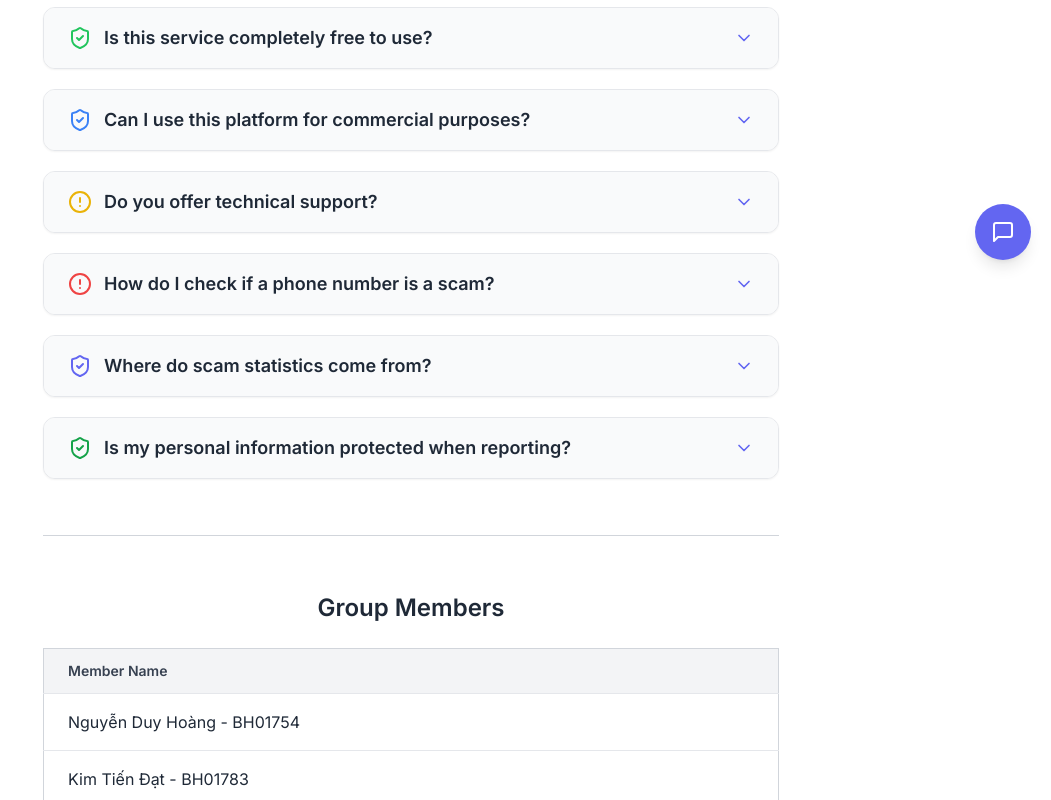
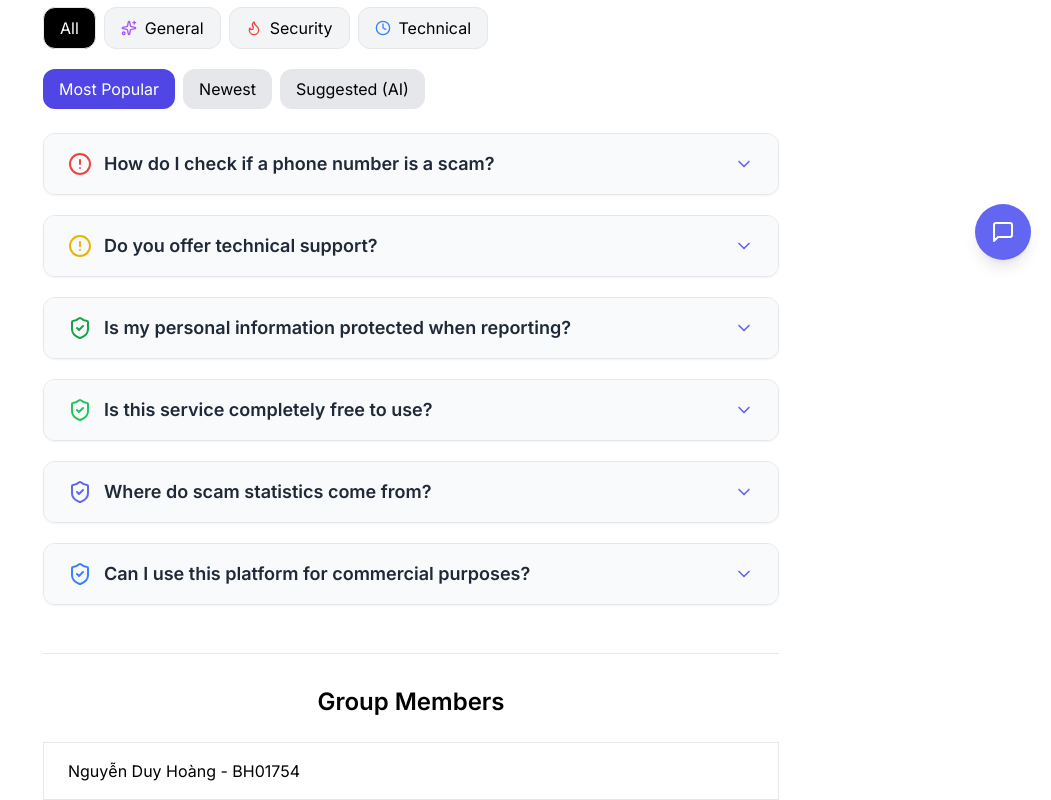
Before and after one commit to MaFiMoi/Computing_Research_Project_Group5, a Next.js app: page /faq in a window 1280 px wide. Shown: the part 520-1320 px from the top of the page, without its empty margins (229-1280 px from the left). Built offline with nearby package versions, Linux system fonts and the light colour scheme.

Commit message:
Updated search and FAQ section

```diff
--- a/src/components/FaqItem.tsx
+++ b/src/components/FaqItem.tsx
@@ -9,7 +9,27 @@
   AlertCircle,
   XCircle,
   Sparkles,
+  Flame,
+  Clock,
+  ThumbsUp,
+  ThumbsDown,
 } from "lucide-react";
+
+// =======================================================
+// CATEGORY + SORT OPTIONS
+// =======================================================
+const categories = [
+  { id: "all", label: "All", icon: null },
+  { id: "general", label: "General", icon: <Sparkles className="w-4 h-4 text-purple-500" /> },
+  { id: "security", label: "Security", icon: <Flame className="w-4 h-4 text-red-500" /> },
+  { id: "technical", label: "Technical", icon: <Clock className="w-4 h-4 text-blue-500" /> },
+];
+
+const sortModes = [
+  { id: "popular", label: "Most Popular" },
+  { id: "newest", label: "Newest" },
+  { id: "suggested", label: "Suggested (AI)" },
+];
 
 // =======================================================
 // Highlight Function
@@ -21,22 +41,17 @@
 };
 
 // =======================================================
-// AI Similarity Function (no API required)
+// AI Similarity Function
 // =======================================================
 const getSimilarityScore = (query: string, target: string): number => {
   const q = query.toLowerCase();
   const t = target.toLowerCase();
 
   if (!q) return 0;
-  if (t.includes(q)) return q.length * 5; // ưu tiên match trực tiếp
+  if (t.includes(q)) return q.length * 5;
 
-  // AI-like fuzzy matching
   let score = 0;
-  for (let char of q) {
-    if (t.includes(char)) score += 1;
-  }
-
-  // Ưu tiên từ nằm ở đầu câu
+  for (let char of q) if (t.includes(char)) score++;
   if (t.startsWith(q)) score += 4;
 
   return score;
@@ -53,35 +68,30 @@
   answer,
   icon,
   keyword,
+  helpful,
+  setHelpful,
 }: any) {
   const open = activeIndex === index;
 
   return (
     <div className="mb-5 border rounded-xl shadow-sm bg-white dark:bg-gray-800 dark:border-gray-700 overflow-hidden">
-      {/* Question */}
       <button
         onClick={() => onToggle(index)}
-        className="w-full flex items-center justify-between px-6 py-4 text-left text-lg text-gray-800 dark:text-gray-200 bg-gray-50 dark:bg-gray-700 hover:bg-gray-100 dark:hover:bg-gray-600 transition-all duration-300"
+        className="w-full flex items-center justify-between px-6 py-4 text-left text-lg text-gray-800 dark:text-gray-200 bg-gray-50 dark:bg-gray-700 hover:bg-gray-100 dark:hover:bg-gray-600 transition-all"
       >
         <div className="flex items-center gap-3">
           {icon}
           <span
             className="font-semibold"
-            dangerouslySetInnerHTML={{
-              __html: highlightText(question, keyword),
-            }}
+            dangerouslySetInnerHTML={{ __html: highlightText(question, keyword) }}
           />
         </div>
 
-        <motion.div
-          animate={{ rotate: open ? 180 : 0 }}
-          transition={{ duration: 0.3 }}
-        >
+        <motion.div animate={{ rotate: open ? 180 : 0 }} transition={{ duration: 0.3 }}>
           <ChevronDown className="w-5 h-5 text-indigo-500" />
         </motion.div>
       </button>
 
-      {/* Answer */}
       <AnimatePresence>
         {open && (
           <motion.div
@@ -91,11 +101,30 @@
             transition={{ duration: 0.35 }}
             className="px-6 py-4 text-gray-600 dark:text-gray-300 border-t dark:border-gray-600"
           >
-            <div
-              dangerouslySetInnerHTML={{
-                __html: highlightText(answer, keyword),
-              }}
-            />
+            <div dangerouslySetInnerHTML={{ __html: highlightText(answer, keyword) }} />
+
+            {/* Feedback */}
+            <div className="mt-4 flex items-center gap-4 text-sm text-gray-500">
+              <span>Was this helpful?</span>
+
+              <button
+                onClick={() => setHelpful({ ...helpful, [index]: "yes" })}
+                className={`p-2 rounded-lg border ${
+                  helpful[index] === "yes" ? "bg-green-100 text-green-600" : ""
+                }`}
+              >
+                <ThumbsUp className="w-4 h-4" />
+              </button>
+
+              <button
+                onClick={() => setHelpful({ ...helpful, [index]: "no" })}
+                className={`p-2 rounded-lg border ${
+                  helpful[index] === "no" ? "bg-red-100 text-red-600" : ""
+                }`}
+              >
+                <ThumbsDown className="w-4 h-4" />
+              </button>
+            </div>
           </motion.div>
         )}
       </AnimatePresence>
@@ -104,26 +133,23 @@
 }
 
 // =======================================================
-// MAIN COMPONENT
+// MAIN FAQ COMPONENT
 // =======================================================
 export const Faq = () => {
   const [activeIndex, setActiveIndex] = useState<number | null>(null);
   const [keyword, setKeyword] = useState("");
+  const [selectedCategory, setSelectedCategory] = useState("all");
+  const [sortMode, setSortMode] = useState("popular");
+  const [helpful, setHelpful] = useState<any>({});
 
   const toggleFAQ = (idx: number) => {
     setActiveIndex((prev) => (prev === idx ? null : idx));
   };
 
-  // ===================================================
-  // AI-powered FAQ Suggestion
-  // ===================================================
+  // AI Suggestion
   const [suggestions, setSuggestions] = useState<any[]>([]);
-
   useEffect(() => {
-    if (!keyword.trim()) {
-      setSuggestions([]);
-      return;
-    }
+    if (!keyword.trim()) return setSuggestions([]);
 
     const results = faqdata
       .map((item) => ({
@@ -132,173 +158,192 @@
       }))
       .filter((i) => i.score > 0)
       .sort((a, b) => b.score - a.score)
-      .slice(0, 4); // giới hạn 4 gợi ý
+      .slice(0, 4);
 
     setSuggestions(results);
   }, [keyword]);
 
-  const filteredData = faqdata.filter(
-    (item) =>
-      item.question.toLowerCase().includes(keyword.toLowerCase()) ||
-      item.answer.toLowerCase().includes(keyword.toLowerCase())
+  // Filter
+  let filtered = faqdata.filter(
+    (i) =>
+      (selectedCategory === "all" || i.category === selectedCategory) &&
+      (i.question.toLowerCase().includes(keyword.toLowerCase()) ||
+        i.answer.toLowerCase().includes(keyword.toLowerCase()))
   );
+
+  // Sort
+  if (sortMode === "popular") filtered.sort((a, b) => b.popularity - a.popularity);
+  if (sortMode === "newest")
+    filtered.sort((a, b) => +new Date(b.date) - +new Date(a.date));
+  if (sortMode === "suggested" && suggestions.length) filtered = suggestions;
 
   return (
     <Container className="!p-0">
       <div className="w-full max-w-3xl mx-auto p-4">
+        <h1 className="text-3xl font-bold text-center mb-6">Frequently Asked Questions</h1>
 
-        <h1 className="text-3xl font-bold text-center mb-6 text-gray-900 dark:text-gray-100">
-          Frequently Asked Questions
-        </h1>
-
-        {/* SEARCH BAR */}
+        {/* Search */}
         <div className="flex items-center gap-3 mb-4">
           <input
             type="text"
             placeholder="Ask a question..."
             value={keyword}
             onChange={(e) => setKeyword(e.target.value)}
-            className="w-full px-4 py-3 rounded-xl border dark:border-gray-600 bg-white dark:bg-gray-800 text-gray-900 dark:text-gray-100 focus:ring-2 focus:ring-indigo-500"
+            className="w-full px-4 py-3 rounded-xl border"
           />
-
           {keyword && (
-            <button
-              onClick={() => setKeyword("")}
-              className="px-3 py-3 rounded-xl bg-red-500 hover:bg-red-600 text-white flex items-center"
-            >
+            <button onClick={() => setKeyword("")} className="px-3 py-3 bg-red-500 text-white rounded-xl">
               <XCircle className="w-5 h-5" />
             </button>
           )}
         </div>
 
+        {/* Categories */}
+        <div className="flex gap-2 mb-5 flex-wrap">
+          {categories.map((c) => (
+            <button
+              key={c.id}
+              onClick={() => setSelectedCategory(c.id)}
+              className={`px-4 py-2 border rounded-xl flex items-center gap-2 ${
+                selectedCategory === c.id ? "bg-black text-white" : "bg-gray-100"
+              }`}
+            >
+              {c.icon} {c.label}
+            </button>
+          ))}
+        </div>
+
+        {/* Sort Modes */}
+        <div className="flex gap-2 mb-6">
+          {sortModes.map((s) => (
+            <button
+              key={s.id}
+              onClick={() => setSortMode(s.id)}
+              className={`px-4 py-2 rounded-xl ${
+                sortMode === s.id ? "bg-indigo-600 text-white" : "bg-gray-200"
+              }`}
+            >
+              {s.label}
+            </button>
+          ))}
+        </div>
+
         {/* AI Suggestions */}
         {suggestions.length > 0 && (
-          <div className="mb-8">
+          <div className="mb-6">
             <div className="flex items-center gap-2 mb-2">
               <Sparkles className="w-4 h-4 text-indigo-500" />
-              <p className="font-semibold text-gray-700 dark:text-gray-200">AI Suggestions</p>
+              <p className="font-semibold">AI Suggestions</p>
             </div>
 
-            <div className="flex flex-col gap-2">
             {suggestions.map((s, idx) => (
               <button
                 key={idx}
                 onClick={() => {
-                    const index = faqdata.indexOf(s);
-                    setActiveIndex(index);
-                    setKeyword(s.question);
+                  const pos = faqdata.indexOf(s);
+                  setActiveIndex(pos);
                 }}
-                  className="text-left px-4 py-3 rounded-lg border bg-gray-50 dark:bg-gray-700 hover:bg-gray-100 dark:hover:bg-gray-600 transition text-gray-800 dark:text-gray-200"
+                className="w-full text-left px-4 py-3 bg-gray-100 rounded-lg mb-2"
               >
-                  <span
-                    dangerouslySetInnerHTML={{
-                      __html: highlightText(s.question, keyword),
-                    }}
-                  />
+                {s.question}
               </button>
             ))}
-            </div>
           </div>
         )}
 
         {/* FAQ LIST */}
-        {filteredData.length === 0 ? (
-          <p className="text-center text-gray-600 dark:text-gray-300 italic mt-10">
-            No results found.
-          </p>
+        {filtered.length === 0 ? (
+          <p className="text-center text-gray-500 mt-10">No results found.</p>
         ) : (
-          filteredData.map((item, index) => (
+          filtered.map((item, i) => (
             <FAQItem
-              key={index}
-              index={index}
+              key={i}
+              index={i}
               activeIndex={activeIndex}
               onToggle={toggleFAQ}
               question={item.question}
               answer={item.answer}
               icon={item.icon}
               keyword={keyword}
+              helpful={helpful}
+              setHelpful={setHelpful}
             />
           ))
         )}
 
         {/* GROUP MEMBERS */}
-        <div className="border-t border-gray-300 dark:border-gray-600 my-14"></div>
+        <div className="mt-12 border-t pt-8">
+          <h2 className="text-2xl font-semibold text-center mb-6">Group Members</h2>
 
-        <div className="mt-10">
-          <h2 className="text-2xl font-semibold text-center mb-6 text-gray-800 dark:text-gray-100">
-            Group Members
-          </h2>
-
-          <div className="overflow-x-auto">
-            <table className="min-w-full border border-gray-300 dark:border-gray-700 rounded-xl bg-white dark:bg-gray-800">
-              <thead className="bg-gray-100 dark:bg-gray-700">
-                <tr>
-                  <th className="px-6 py-3 text-left text-sm font-semibold text-gray-700 dark:text-gray-200 border-b">
-                    Member Name
-                  </th>
-                </tr>
-              </thead>
-
+          <table className="min-w-full border rounded-xl bg-white">
             <tbody>
-                {partners.map((member) => (
-                  <tr
-                    key={member.name}
-                    className="hover:bg-gray-50 dark:hover:bg-gray-700 transition"
-                  >
-                    <td className="px-6 py-4 border-b dark:border-gray-600 text-gray-800 dark:text-gray-200">
-                      {member.name}
-                    </td>
+              {partners.map((m) => (
+                <tr key={m.name} className="border-b">
+                  <td className="px-6 py-4">{m.name}</td>
                 </tr>
               ))}
             </tbody>
           </table>
         </div>
       </div>
-
-      </div>
     </Container>
   );
 };
 
 // =======================================================
-// FAQ DATA
+// FAQ DATA WITH CATEGORY + POPULARITY + DATE
 // =======================================================
 const faqdata = [
   {
     question: "Is this service completely free to use?",
     answer: "Yes! You can use and contribute without paying any fees.",
     icon: <ShieldCheck className="w-6 h-6 text-green-500" />,
+    category: "general",
+    popularity: 95,
+    date: "2025-01-10",
   },
   {
     question: "Can I use this platform for commercial purposes?",
     answer: "Absolutely! You can integrate our service into any project.",
     icon: <ShieldCheck className="w-6 h-6 text-blue-500" />,
+    category: "general",
+    popularity: 70,
+    date: "2025-01-18",
   },
   {
     question: "Do you offer technical support?",
     answer: "Free users get basic support. Premium users get priority help.",
     icon: <AlertCircle className="w-6 h-6 text-yellow-500" />,
+    category: "technical",
+    popularity: 120,
+    date: "2025-01-20",
   },
   {
     question: "How do I check if a phone number is a scam?",
     answer: "Enter the number in our tool to see reports and scam data.",
     icon: <AlertCircle className="w-6 h-6 text-red-500" />,
+    category: "security",
+    popularity: 140,
+    date: "2025-02-01",
   },
   {
     question: "Where do scam statistics come from?",
-    answer:
-      "From user submissions, verified reports, and trusted security providers.",
+    answer: "From user submissions, verified reports, and trusted security providers.",
     icon: <ShieldCheck className="w-6 h-6 text-indigo-500" />,
+    category: "security",
+    popularity: 88,
+    date: "2025-01-12",
   },
   {
     question: "Is my personal information protected when reporting?",
     answer: "Yes. We never disclose or expose your personal data.",
     icon: <ShieldCheck className="w-6 h-6 text-green-600" />,
+    category: "security",
+    popularity: 110,
+    date: "2025-01-15",
   },
 ];
 
-// =======================================================
-// GROUP MEMBERS
 // =======================================================
 const partners = [
   { name: "Nguyễn Duy Hoàng - BH01754" },
```
Lines whose indentation alone changed are shown as unchanged.
